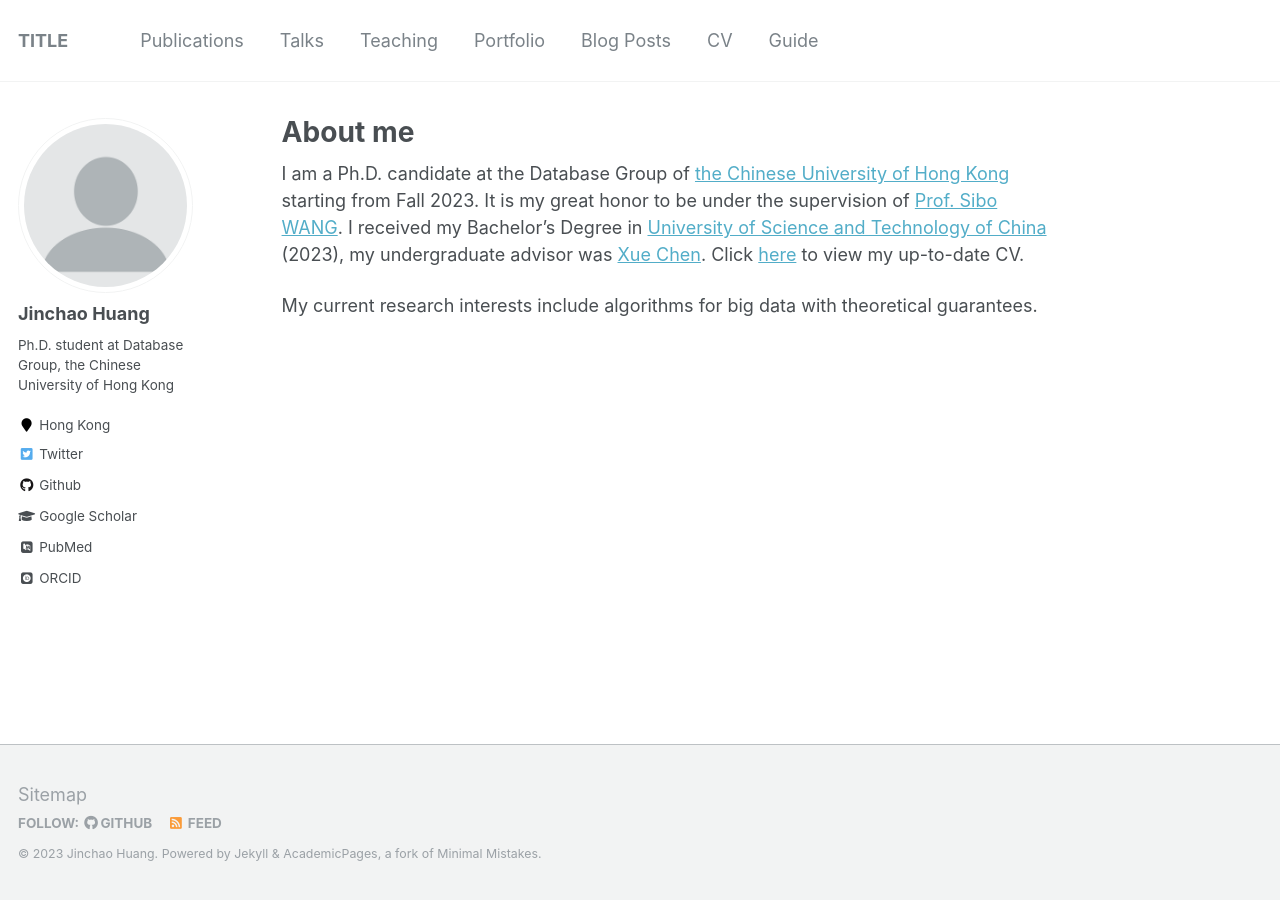
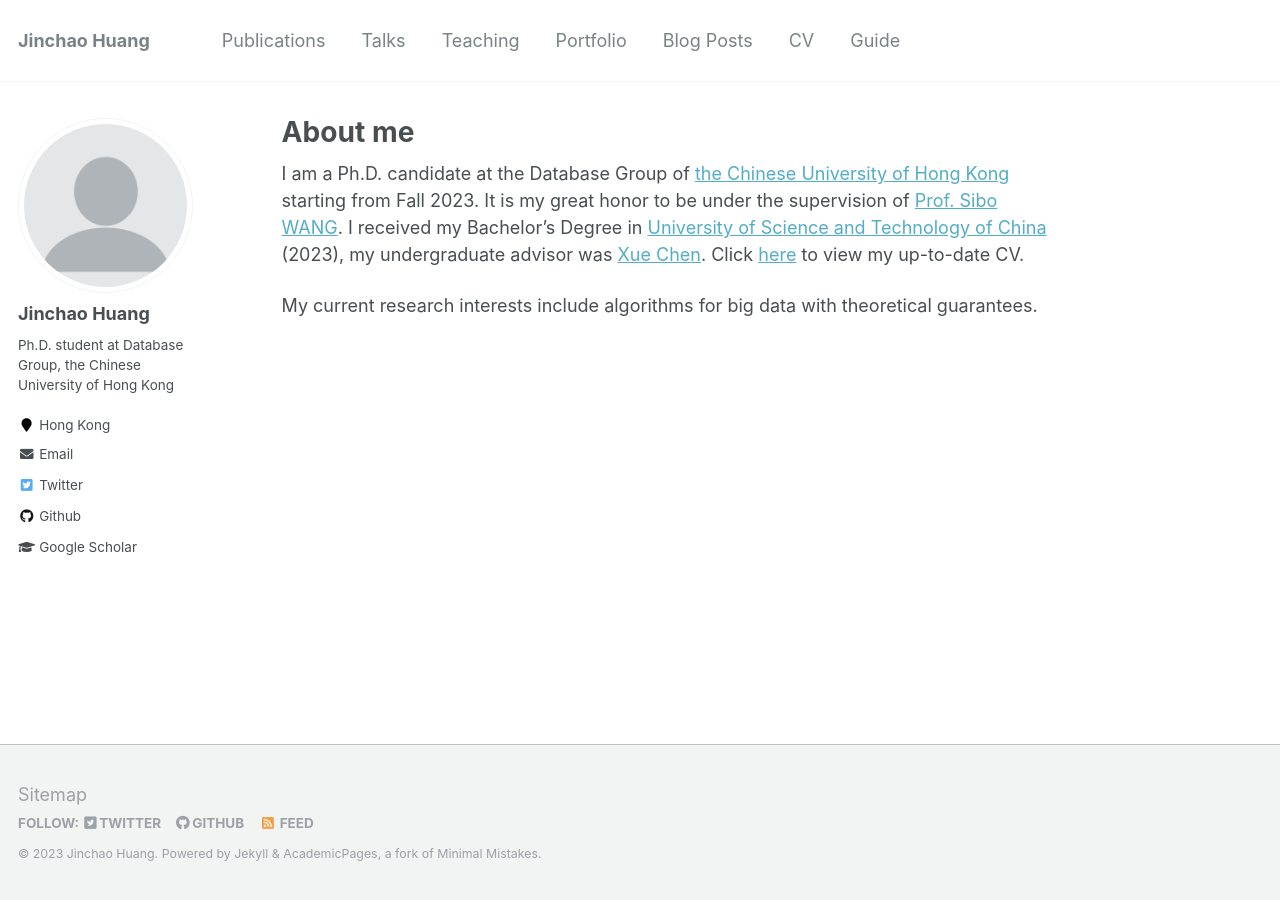
Before and after one commit to jasonwong2001/jasonwong2001.github.io, a Jekyll site: the page built from _pages/about.md, in a window 1280 px wide. Built offline with Jekyll 4.4.1, drawn with Linux system fonts in a browser that asks for light colours; some web fonts are replaced; part of the change alters nothing that is shown.

Commit message:
updape config

```diff
--- a/_config.yml
+++ b/_config.yml
@@ -7,7 +7,7 @@
 
 # Site Settings
 locale                   : "en-US"
-title                    : "TITLE"
+title                    : "Jinchao Huang"
 title_separator          : "-"
 name                     : &name "Jinchao Huang"
 description              : &description "personal description"
@@ -57,7 +57,7 @@ yandex_site_verification :
 
 # Social Sharing
 twitter:
-  username               : &twitter
+  username               : &twitter "JasonHuang_2001"
 facebook:
   username               :
   app_id                 :
@@ -85,9 +85,9 @@ author:
   bio              : "Ph.D. student at Database Group, the Chinese University of Hong Kong"
   location         : "Hong Kong"
   employer         :
-  pubmed           : "https://www.ncbi.nlm.nih.gov/pubmed/?term=john+snow"
-  googlescholar    : "http://scholar.google.com/this-is-a-test"
-  email            :
+  pubmed           : # "https://www.ncbi.nlm.nih.gov/pubmed/?term=john+snow"
+  googlescholar    : "http://scholar.google.com/this-is-a-test" #TODO
+  email            : "jchuang@se.cuhk.edu.hk"
   researchgate     :  # example: "https://www.researchgate.net/profile/yourprofile"
   uri              :
   bitbucket        :
@@ -103,13 +103,13 @@ author:
   impactstory      : #"https://profiles.impactstory.org/u/xxxx-xxxx-xxxx-xxxx"
   lastfm           :
   linkedin         :
-  orcid            : "http://orcid.org/yourorcidurl"
+  orcid            : #"http://orcid.org/yourorcidurl"
   pinterest        :
   soundcloud       :
   stackoverflow    : # http://stackoverflow.com/users/123456/username
   steam            :
   tumblr           :
-  twitter          : "replacethistwitterhandle"
+  twitter          : "JasonHuang_2001"
   vine             :
   weibo            :
   xing             :
```
